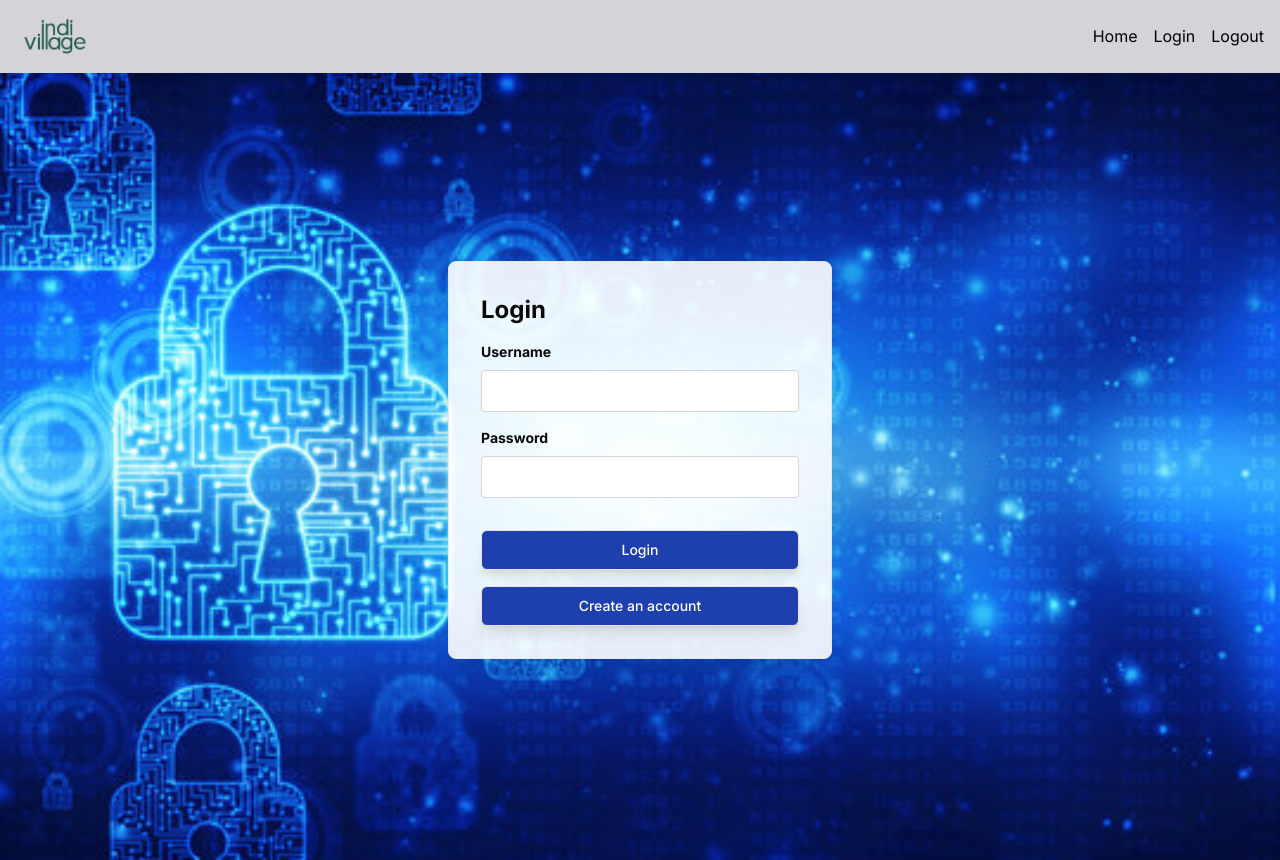
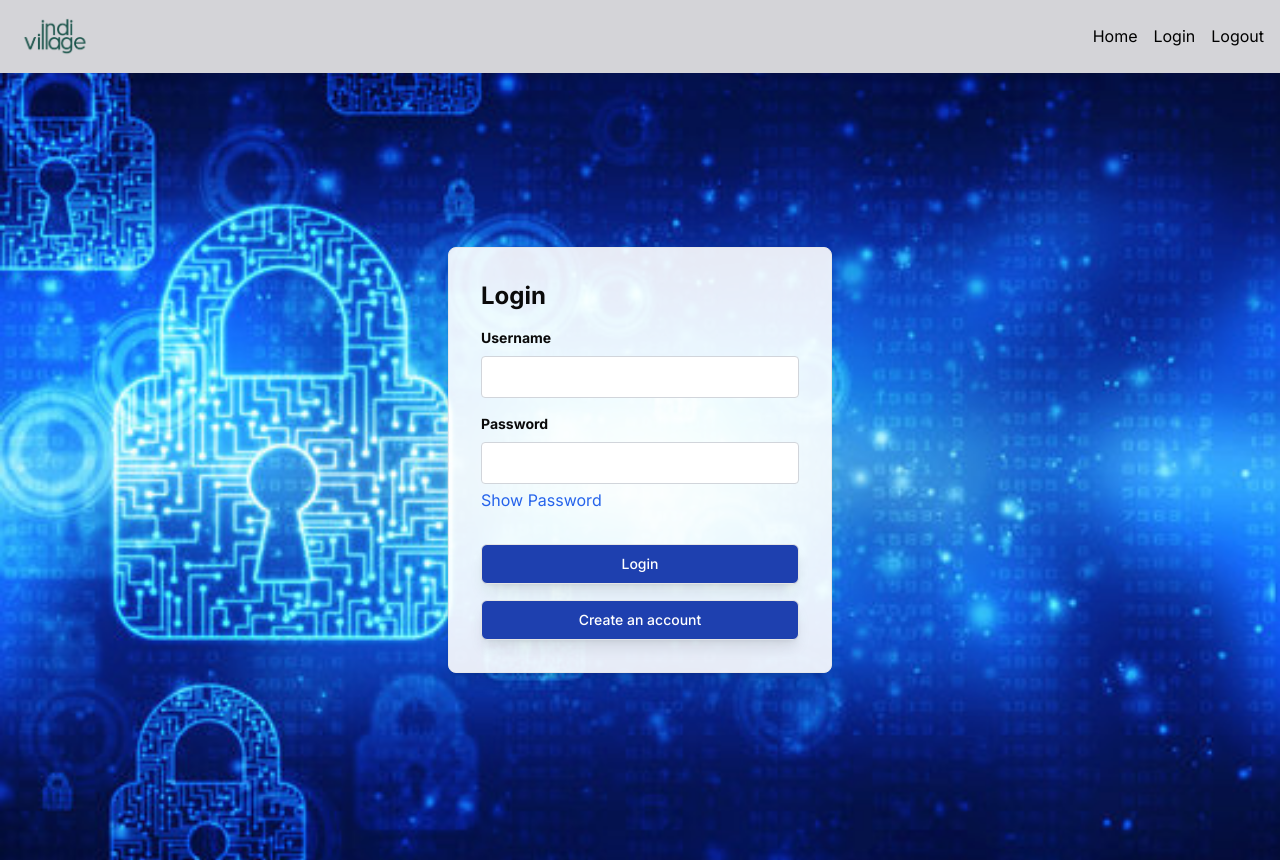
Before and after one commit to Indivillage-Balgakot-Training/Calculator_FE, a Next.js app: page /login in a window 1280 px wide. Built offline with nearby package versions, Linux system fonts and the light colour scheme.

Commit message:
Password

```diff
--- a/app/login/page.tsx
+++ b/app/login/page.tsx
@@ -6,14 +6,25 @@ import cn from 'classnames';
 import { Button } from '@/components/ui/button';
 
 const AuthPage = () => {
-  const [username, setUsername] = useState('');
-  const [password, setPassword] = useState('');
-  const [error, setError] = useState('');
-  const [isAuthenticated, setIsAuthenticated] = useState(false);
-  const [isRegistering, setIsRegistering] = useState(false);
+  const [username, setUsername] = useState<string>('');
+  const [password, setPassword] = useState<string>('');
+  const [error, setError] = useState<string>('');
+  const [isAuthenticated, setIsAuthenticated] = useState<boolean>(false);
+  const [isRegistering, setIsRegistering] = useState<boolean>(false);
+  const [showPassword, setShowPassword] = useState<boolean>(false);
   const router = useRouter();
 
+  const validatePassword = (password: string): boolean => {
+    const passwordRegex = /^(?=.*[a-z])(?=.*[A-Z])(?=.*\d)(?=.*[!@#$%^&*])[A-Za-z\d!@#$%^&*]{8,}$/;
+    return passwordRegex.test(password);
+  };
+
   const handleAuth = async () => {
+    if (!validatePassword(password)) {
+      setError('Password must be at least 8 characters long and include uppercase, lowercase, number, and special character.');
+      return;
+    }
+
     try {
       const url = `http://127.0.0.1:5000/api/${isRegistering ? 'register' : 'login'}`;
       const response = await fetch(url, {
@@ -28,13 +39,11 @@ const AuthPage = () => {
 
       if (response.ok) {
         if (isRegistering) {
-          setIsRegistering(false); // Switch back to login
+          setIsRegistering(false);
           setError('Registration successful! Please log in.');
         } else {
           setIsAuthenticated(true);
           localStorage.setItem('isAuthenticated', 'true');
-
-          // Redirect to the calculator page
           router.push('/calculator');
         }
       } else {
@@ -59,16 +68,25 @@ const AuthPage = () => {
                 value={username}
                 onChange={(e) => setUsername(e.target.value)}
                 className="w-full p-2 border border-gray-300 rounded"
+                required
               />
             </div>
             <div className="mb-4">
               <label className="block text-sm font-bold mb-2">Password</label>
               <input
-                type="password"
+                type={showPassword ? 'text' : 'password'}
                 value={password}
                 onChange={(e) => setPassword(e.target.value)}
                 className="w-full p-2 border border-gray-300 rounded"
+                required
               />
+              <button
+                type="button"
+                className="text-blue-600 mt-1"
+                onClick={() => setShowPassword(!showPassword)}
+              >
+                {showPassword ? 'Hide' : 'Show'} Password
+              </button>
             </div>
             <Button variant="outline" size="lg" className="bg-blue-800 hover:bg-blue-900 text-white w-full mt-4" onClick={handleAuth}>
               {isRegistering ? 'Register' : 'Login'}
```
